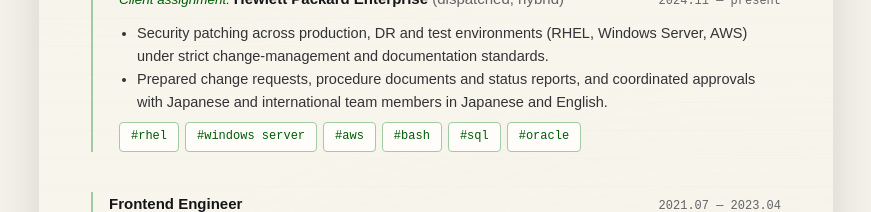
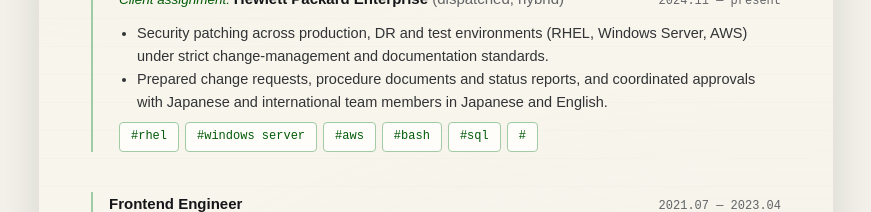
Before and after one commit to GrayMurakami/website-resume, a Nuxt app: page / in a window 1280 px wide. Shown: the part 1420-1632 px from the top of the page, without its empty margins (204-1075 px from the left). Built offline with nearby package versions, Linux system fonts and the light colour scheme.

Commit message:
test24.1

```diff
--- a/app/components/resume/ResumeExperience.vue
+++ b/app/components/resume/ResumeExperience.vue
@@ -111,7 +111,7 @@
           #sql
         </span>
         <span class="tag">
-          #oracle
+          #
         </span>
       </div>
     </div>
```
